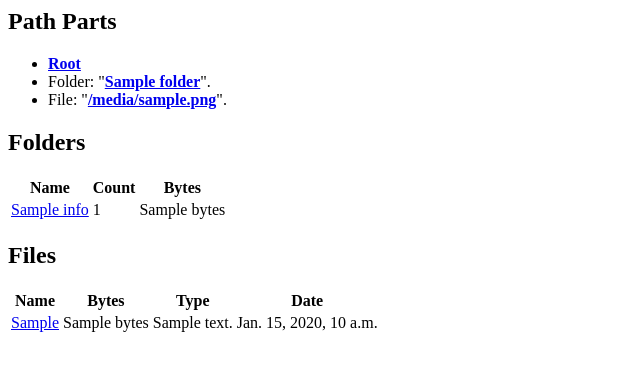
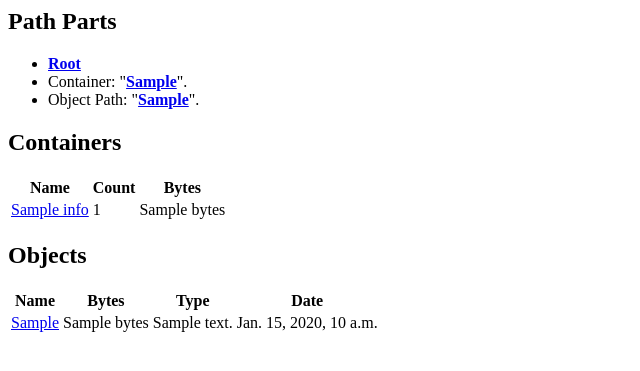
Before and after one commit to ryan-roemer/django-cloud-browser, a Django app: template cloud_browser/templates/cloud_browser/browser.html in a window 1280 px wide. Shown: the top 371 px of the page, without its empty margins (0-640 px from the left). Run offline with Django 3.2, Linux system fonts and the light colour scheme; the template is opened without the code that fills it: most values are stand-ins (such as "Sample title", 1, 10 or a date in 2020); parts of the project's set-up code (start-up, migrations or seed data) failed here and were passed over.

Commit message:
Views: Refactor folder/file to container/object. Remove non-delimiter get_files query.

```diff
--- a/cloud_browser/templates/cloud_browser/browser.html
+++ b/cloud_browser/templates/cloud_browser/browser.html
@@ -14,18 +14,18 @@ Cloud Browser
 <h2>Path Parts</h2>
 <ul>
   <li><b><a href="{% url cloud_browser_browser '' %}">Root</a></b></li>
-  {% if folder %}
-  <li>Folder: "<b><a href="{% url cloud_browser_browser folder %}"
-    >{{ folder }}</a></b>".</li>
+  {% if container_path %}
+  <li>Container: "<b><a href="{% url cloud_browser_browser container_path %}"
+    >{{ container_path }}</a></b>".</li>
   {% endif %}
-  {% if file %}
-  <li>File: "<b><a href="{% url cloud_browser_browser path %}"
-    >{{ file }}</a></b>".</li>
+  {% if object_path %}
+  <li>Object Path: "<b><a href="{% url cloud_browser_browser path %}"
+    >{{ object_path }}</a></b>".</li>
   {% endif %}
 </ul>
 
-{% if folder_infos %}
-<h2>Folders</h2>
+{% if container_infos %}
+<h2>Containers</h2>
 <table>
   <thead>
     <th>Name</th>
@@ -33,7 +33,7 @@ Cloud Browser
     <th>Bytes</th>
   </thead>
   <tbody>
-    {% for info in folder_infos %}
+    {% for info in container_infos %}
       <tr>
         <td><a href="{% url cloud_browser_browser info.name %}">
             {{ info.name }}</a></td>
@@ -45,8 +45,8 @@ Cloud Browser
 </table>
 {% endif %}
 
-{% if file_infos %}
-<h2>Files</h2>
+{% if object_infos %}
+<h2>Objects</h2>
 <table>
   <thead>
     <th>Name</th>
@@ -55,7 +55,7 @@ Cloud Browser
     <th>Date</th>
   </thead>
   <tbody>
-    {% for info in file_infos %}
+    {% for info in object_infos %}
       <tr>
         <td><a href="{% url cloud_browser_browser info.path %}">
             {{ info.rel_path }}</a></td>
```
Also changed, not shown: cloud_browser/views.py (+26 -66 lines).
